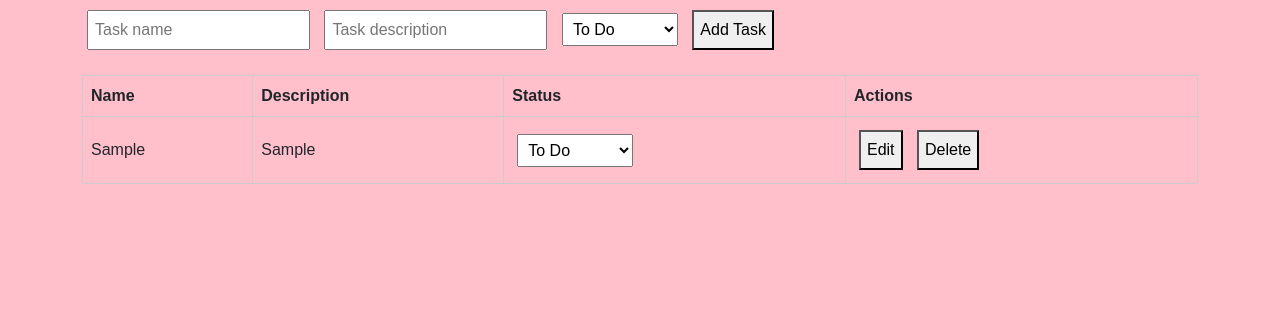
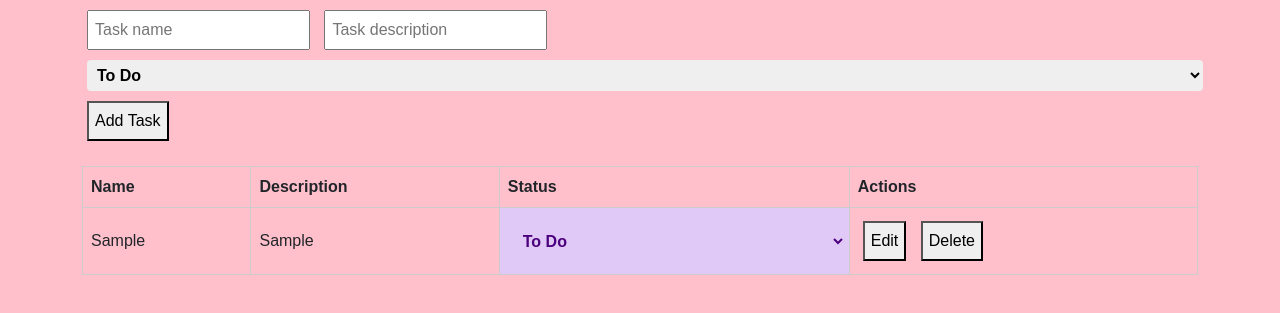
Before and after one commit to phoebesharp1/WebDev, a plain HTML site: page task-list.html in a window 1280 px wide. Both pictures are taken after typing "Sample", "Sample" into the empty fields and a click on the button "Add Task". Shown: the part 131-444 px from the top of the page. Drawn offline with nearby package versions, Linux system fonts and the light colour scheme.

Commit message:
edited/added colour to task status buttons.

```diff
--- a/css/styles.css
+++ b/css/styles.css
@@ -23,3 +23,32 @@ footer {
 .lead {
     color: white;
 }
+
+
+
+/* Common styling */
+select {
+    padding: 5px;
+    border: none;
+    border-radius: 4px;
+    font-weight: bold;
+    width: 100%;
+  }
+
+  /* TO DO */
+  .status-todo {
+    background-color: #e0c9f7;
+    color: #4b007d;
+  }
+
+  /* IN PROGRESS */
+  .status-progress {
+    background-color: #ffd59e;
+    color: #8a4700;
+  }
+
+  /* COMPLETED */
+  .status-complete {
+    background-color: #a6f0a6;
+    color: #065f0d;
+  }
--- a/task-list.html
+++ b/task-list.html
@@ -3,7 +3,7 @@
 <head>
   <meta charset="UTF-8">
   <title>Simple Task Manager</title>
-  <link rel="stylesheet" href="style.css">
+  <link rel="stylesheet" href="css/styles.css">
   <link href="https://cdn.jsdelivr.net/npm/bootstrap@5.3.2/dist/css/bootstrap.min.css" rel="stylesheet">
   <style>
     body { font-family: Arial;}
@@ -74,11 +74,20 @@
     function renderTasks() {
       taskTable.innerHTML = '';
         tasks.forEach((task, index) => {
+          let statusClass = '';
+          if (task.status === 'To Do') {
+          statusClass = 'status-todo';
+          } else if (task.status === 'In Progress') {
+          statusClass = 'status-progress';
+          } else if (task.status === 'Completed') {
+          statusClass = 'status-complete';
+      }
+
     const row = `<tr>
       <td>${task.name}</td>
       <td>${task.description}</td>
-          <td>
-            <select onchange="updateStatus(${index}, this.value)">
+      <td class="${statusClass}">
+        <select class="${statusClass}" onchange="updateStatus(${index}, this.value)">
           <option ${task.status === 'To Do' ? 'selected' : ''}>To Do</option>
           <option ${task.status === 'In Progress' ? 'selected' : ''}>In Progress</option>
           <option ${task.status === 'Completed' ? 'selected' : ''}>Completed</option>
@@ -92,6 +101,7 @@
     taskTable.innerHTML += row;
   });
 }
+
 
     taskForm.onsubmit = (e) => {
       e.preventDefault();
```
Lines whose indentation alone changed are shown as unchanged.
